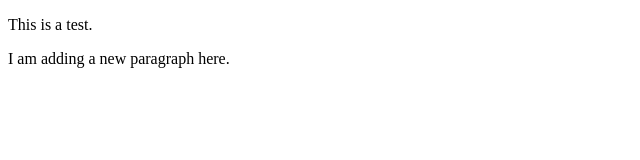
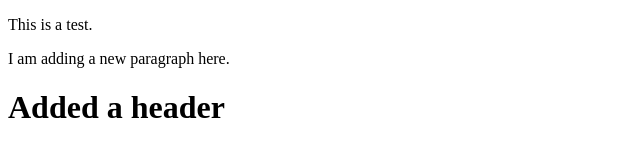
Before and after one commit to oy-yuji/first-repo, a plain HTML site: page index.html in a window 1280 px wide. Shown: the whole page, without its empty margins (0-640 px from the left). Drawn offline with Linux system fonts and the light colour scheme.

Commit message:
Added a header.

```diff
--- a/index.html
+++ b/index.html
@@ -8,5 +8,6 @@
 <body>
     <p>This is a test.</p>
     <P>I am adding a new paragraph here.</P>
+    <h1>Added a header</h1>
 </body>
 </html>
```
